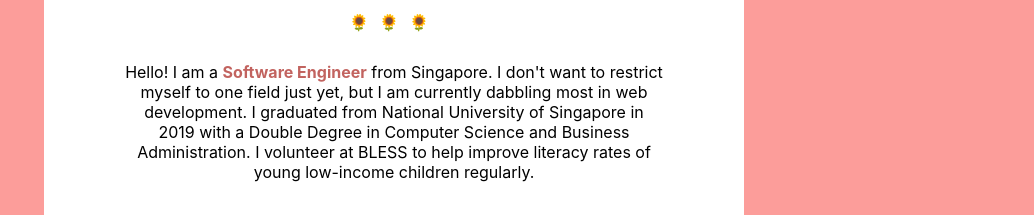
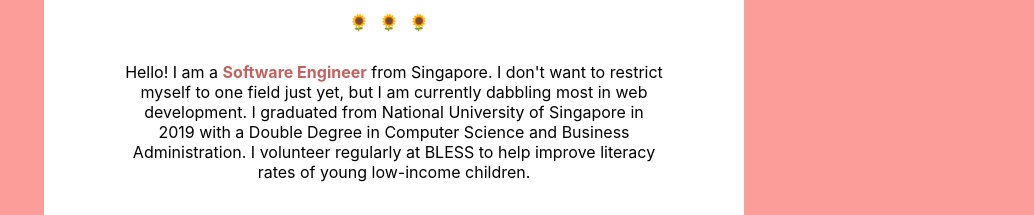
Before and after one commit to szenius/szeying.codes, a React (Create React App) app: page / in a window 1280 px wide. Shown: the part 287-502 px from the top of the page, without its empty margins (246-1280 px from the left). Built offline with nearby package versions, Linux system fonts and the light colour scheme.

Commit message:
feat: profile update

```diff
--- a/src/components/profile/Profile.jsx
+++ b/src/components/profile/Profile.jsx
@@ -20,8 +20,8 @@ export const Profile = () => {
           Hello! I am a <span class={`profile-content__accent--${colorTheme}`}>Software Engineer</span> from
           Singapore. I don't want to restrict myself to one field just yet, but I am currently dabbling most
           in web development. I graduated from National University of Singapore in 2019 with a Double Degree
-          in Computer Science and Business Administration. I volunteer at BLESS to help improve literacy rates
-          of young low-income children regularly.
+          in Computer Science and Business Administration. I volunteer regularly at BLESS to help improve literacy rates
+          of young low-income children.
         </p>
         <div className="profile-content__links">
           <ProfileLink url="https://github.com/szenius" text="projects" />
```
